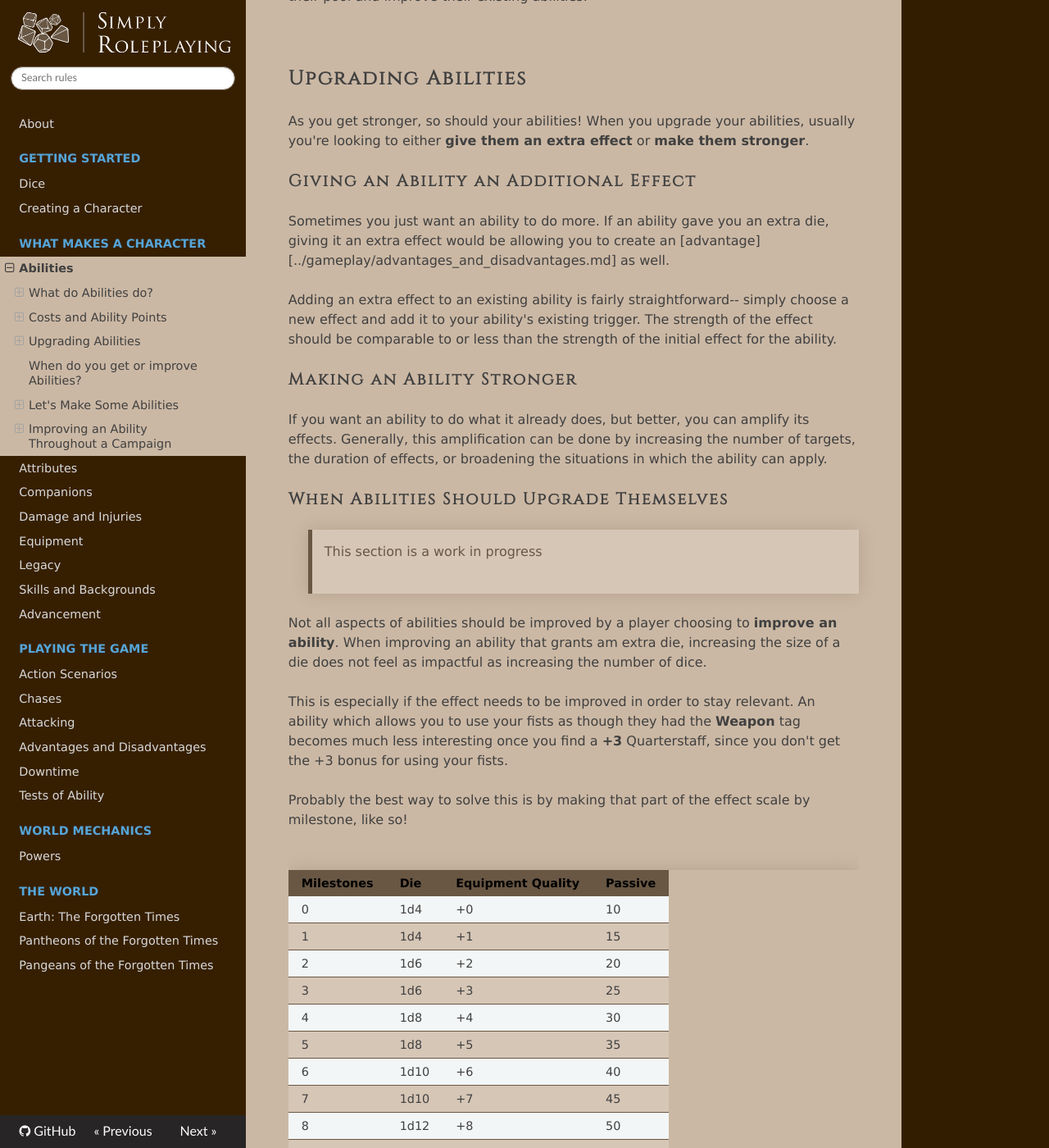
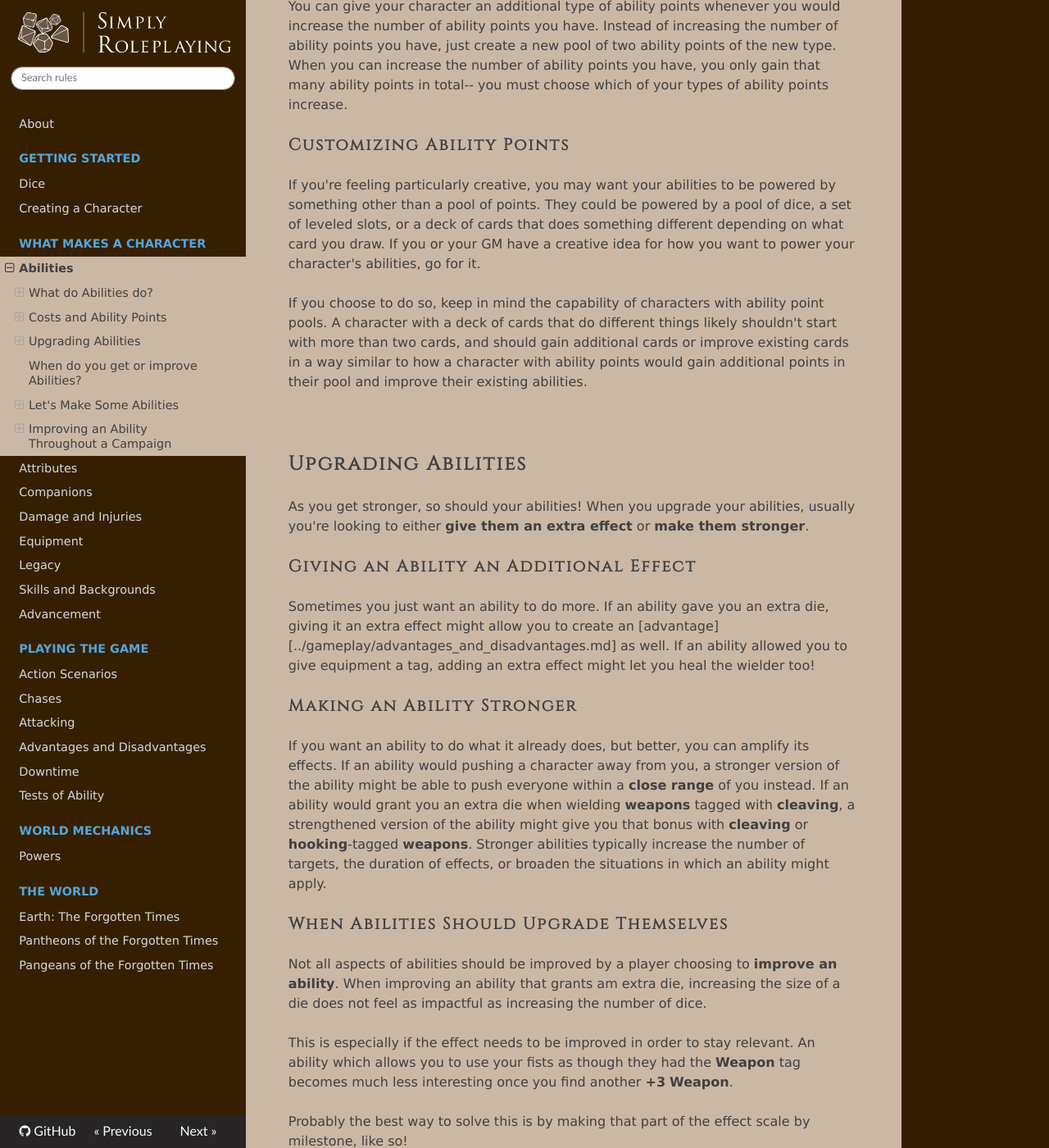
Before and after one commit to TheFifthRider/simply-roleplaying-webapp, an MkDocs documentation site: the page built from docs/character/abilities.md, in a window 1280 px wide and 1400 px high, scrolled down 2186 px. Shown: the whole window at 82% size. Built offline with MkDocs 1.6.1, drawn with Linux system fonts in a browser that asks for light colours; nearby versions of some CDN libraries; some of the changed text lies outside the part shown.

Commit message:
feat: Editing abilities, clarifying

```diff
--- a/docs/character/abilities.md
+++ b/docs/character/abilities.md
@@ -1,6 +1,8 @@
 # Abilities
 
 **Abilities** are the cool mechanics that show off what makes your character awesome. Maybe their extensive martial arts training allows them to use their fists as though they were equipment with the [weapon](equipment.md#weapon) tag, their [power](../extras/powers.md) over gravity allows them to temporarily lift massive objects, or they are just inhumanly good at remembering details!
+
+This section is written assuming that players and GMs will work together to create cool abilities, but you can also o decide to create and curate a list of abilities that characters are able to choose from and that's a fine way to play too! That's the way most TTRPGs work, after all.
 
 <br/>
 
@@ -8,9 +10,23 @@
 
 Abilities do whatever you want them to! Well, as long as your table is cool with it anyway.
 
-Abilities tend to work best when you don't try to put restrictions on them. If you want to make an ability called _Godmode_ that _makes you immortal._ Go for it. Just make sure you check with your GM and the rest of the table-- they may not want to play a TTRPG where somebody has cheat codes on. Of course, that's not to say nobody would. Overpowered characters who can completely change the world have lots of interesting dramatic potential. As long as everyone is having fun, that's what matters.
+Abilities tend to work best when you don't try to put restrictions on them. If you want to make an ability called *Godmode* that *makes you immortal.* Go for it. Just make sure you check with your GM and the rest of the table-- they may not want to play a TTRPG where somebody has cheat codes on. Of course, that's not to say nobody would. Overpowered characters who can completely change the world have lots of interesting dramatic potential. As long as everyone is having fun, that's what matters.
 
-Your GM may also decide to create and curate a list of abilities that characters are able to choose from and that's a fine way to play too! That's the way most TTRPGs work, after all.
+### Ok, but what do they usually do?
+
+Often, a character's abilities will do things like:
+
+*   Do something narratively extraordinary
+*   Move the character where they want to be
+*   Move someone else where the character wants them to be
+*   Give some [equipment](equipment.md) a specific [tag](equipment.md#the-full-list-of-tags)
+*   Allow someone to do something as if they had equipment with a specific [tag](equipment.md#the-full-list-of-tags)
+*   Make a test to heal [damage](damage_and_injuries.md)
+*   Deal [damage](damage_and_injuries.md)
+*   Create an [advantage or disadvantage](../gameplay/advantages.md)
+    *   ...which could be a [special advantage or disadvantage](../gameplay/advantages.md#Special Advantages and Disadvantages)
+
+If an ability affects someone else, a good rule of thumb is to plan how they might make a [Test of Ability](../gameplay/tests.md) to resist the effects, setting the **Difficulty** and describing what happens if they Critically Succeed, Succeed, Partially Succeed, or Fail.
 
 ### What do they look like?
 
@@ -50,23 +66,17 @@
 
 ### Giving an Ability an Additional Effect
 
-Sometimes you just want an ability to do more. If an ability gave you an extra die, giving it an extra effect would be allowing you to create an [advantage][../gameplay/advantages_and_disadvantages.md] as well.
-
- Adding an extra effect to an existing ability is fairly straightforward-- simply choose a new effect and add it to your ability's existing trigger. The strength of the effect should be comparable to or less than the strength of the initial effect for the ability.
+Sometimes you just want an ability to do more. If an ability gave you an extra die, giving it an extra effect might allow you to create an [advantage][../gameplay/advantages_and_disadvantages.md] as well. If an ability allowed you to give equipment a tag, adding an extra effect might let you heal the wielder too!
 
 ### Making an Ability Stronger
 
-If you want an ability to do what it already does, but better, you can amplify its effects. Generally, this amplification can be done by increasing the number of targets, the duration of effects, or broadening the situations in which the ability can apply.
+If you want an ability to do what it already does, but better, you can amplify its effects. If an ability would pushing a character away from you, a stronger version of the ability might be able to push everyone within a **close range** of you instead. If an ability would grant you an extra die when wielding **weapons** tagged with **cleaving**, a strengthened version of the ability might give you that bonus with **cleaving** or **hooking**-tagged **weapons**. Stronger abilities typically increase the number of targets, the duration of effects, or broaden the situations in which an ability might apply.
 
 ### When Abilities Should Upgrade Themselves
 
-<!-- TODO: Workshop this -->
-
-> This section is a work in progress
-
 Not all aspects of abilities should be improved by a player choosing to **improve an ability**. When improving an ability that grants am extra die, increasing the size of a die does not feel as impactful as increasing the number of dice.
 
-This is especially if the effect needs to be improved in order to stay relevant. An ability which allows you to use your fists as though they had the **Weapon** tag becomes much less interesting once you find a **+3** Quarterstaff, since you don't get the +3 bonus for using your fists.
+This is especially if the effect needs to be improved in order to stay relevant. An ability which allows you to use your fists as though they had the **Weapon** tag becomes much less interesting once you find another **+3** **Weapon**.
 
 Probably the best way to solve this is by making that part of the effect scale by milestone, like so!
 
```
Also changed, not shown: docs/character/abilities_scratchpad.md (+4 -0 lines).
